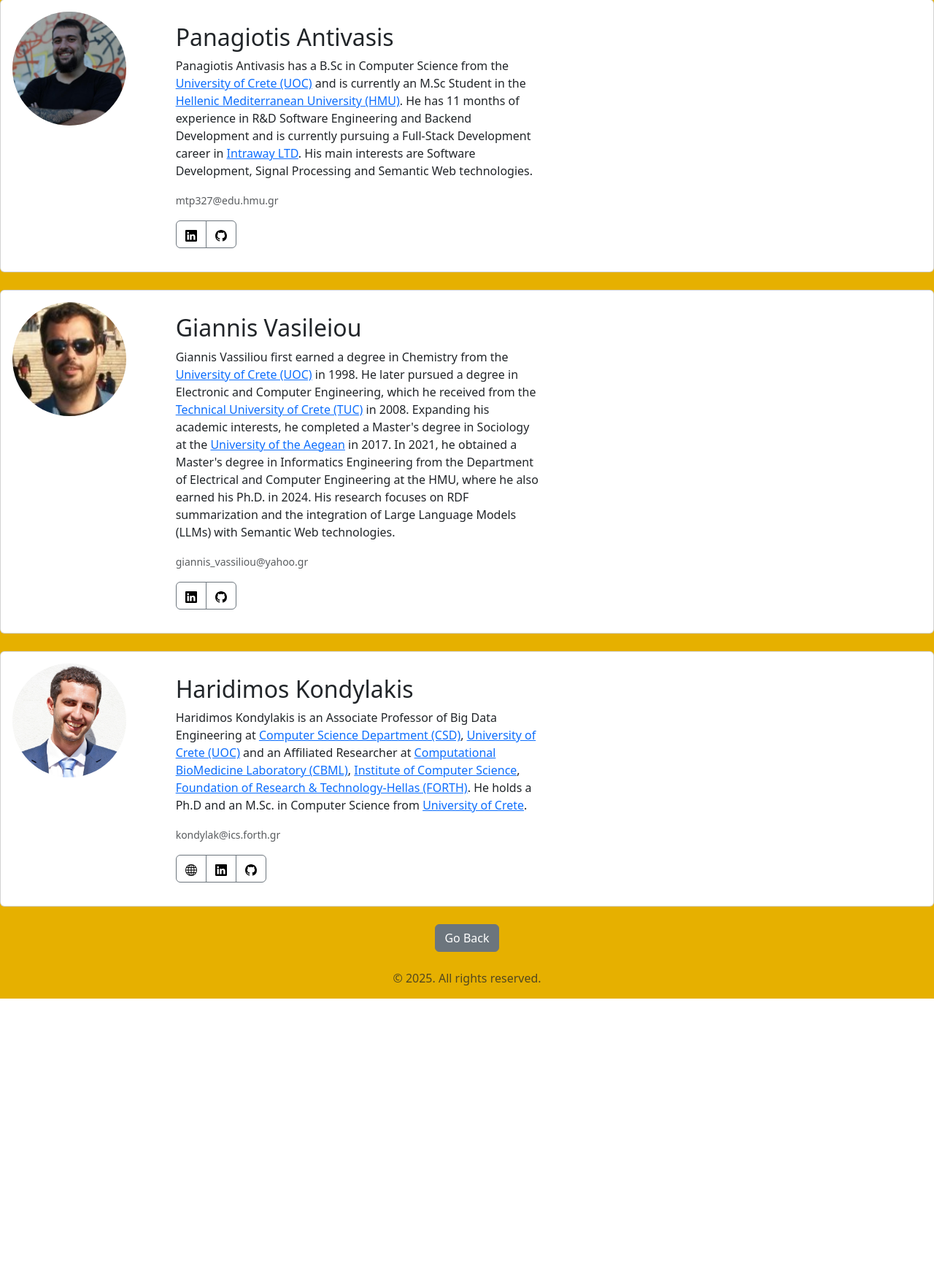
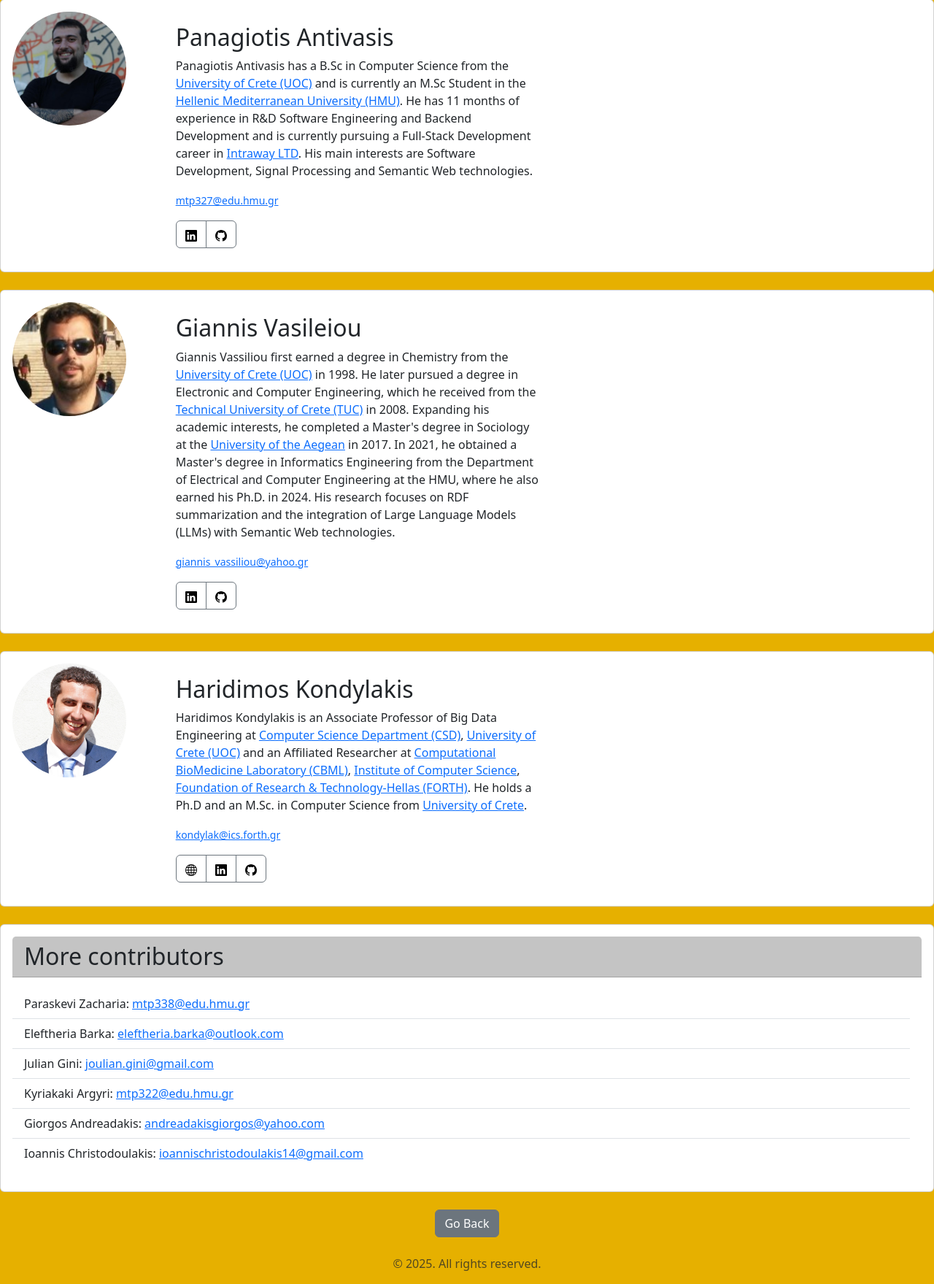
Before and after one commit to Antibas/The-White-Rabbit-Demo, a Flask app: page /about in a window 1280 px wide. Shown: the part 105-1864 px from the top of the page at 73% size. Before the commit the page ends 1473 px from the top, so only its background shows below. Run offline with Flask 3, Linux system fonts and the light colour scheme; parts of the project's set-up code (start-up, migrations or seed data) failed here and were passed over.

Commit message:
feat: :sparkles: Finalized

```diff
--- a/main.py
+++ b/main.py
@@ -42,10 +42,7 @@ def disconnect_user():
 
 @socketio.on("message")
 def process_message(msg: str):
-    params = {}
-    for param in loads(msg):
-        if param[1]:
-            params[param[0]] = param[1]
+    params = loads(msg)
 
     source: str = params["source"]
     target: str = params["target"]
--- a/templates/about.html
+++ b/templates/about.html
@@ -31,7 +31,7 @@
                         R&D Software Engineering and Backend Development and is currently pursuing a Full-Stack Development career in <a href="https://www.intraway.gr/" target="_blank">Intraway LTD</a>.
                         His main interests are Software Development, Signal Processing and Semantic Web technologies.
                     </p>
-                    <p class="card-text"><small class="text-muted">mtp327@edu.hmu.gr</small></p>
+                    <p class="card-text"><small class="text-muted"><a href="mailto:mtp327@edu.hmu.gr">mtp327@edu.hmu.gr</a></small></p>
                     <div class="btn-group">
                         <!-- <a href="" class="btn btn-outline-secondary">
                             <img src="static/img/globe.svg" alt="Website">
@@ -62,7 +62,7 @@
                         HMU, where he also earned his Ph.D. in 2024.
                         His research focuses on RDF summarization and the integration of Large Language Models (LLMs) with Semantic Web technologies.
                     </p>
-                    <p class="card-text"><small class="text-muted">giannis_vassiliou@yahoo.gr</small></p>
+                    <p class="card-text"><small class="text-muted"><a href="mailto:giannis_vassiliou@yahoo.gr">giannis_vassiliou@yahoo.gr</a></small></p>
                     <div class="btn-group">
                         <!-- <a href="" target="_blank" class="btn btn-outline-secondary">
                             <img src="static/img/globe.svg" alt="Website">
@@ -78,7 +78,7 @@
             </div>
         </div>
     </div>
-     <div class="card p-3 align-middle mb-4">
+    <div class="card p-3 align-middle mb-4">
         <div class="row g-0">
             <div class="col-5 col-sm-2">
                 <img src="static/img/haridimos.jpg" class="img-fluid w-75 rounded-circle" alt="card-horizontal-image">
@@ -92,7 +92,7 @@
                         and an Affiliated Researcher at <a href="http://www.ics.forth.gr/cml" target="_blank">Computational BioMedicine Laboratory (CBML)</a>, <a href="http://www.ics.forth.gr" target="_blank">Institute of Computer Science</a>, <a href="http://www.forth.gr" target="_blank">Foundation of Research &amp; Technology-Hellas (FORTH)</a>.
                         He holds a Ph.D and an M.Sc. in Computer Science from <a href="http://www.uoc.gr">University of Crete</a>.
                     </p>
-                    <p class="card-text"><small class="text-muted">kondylak@ics.forth.gr</small></p>
+                    <p class="card-text"><small class="text-muted"><a href="mailto:kondylak@ics.forth.gr">kondylak@ics.forth.gr</a></small></p>
                      <div class="btn-group">
                         <a href="https://users.ics.forth.gr/~kondylak/" target="_blank" class="btn btn-outline-secondary">
                             <img src="static/img/globe.svg" alt="Website">
@@ -108,6 +108,18 @@
             </div>
         </div>
     </div>
+    <div class="card p-3 align-middle mb-4">
+        <h2 class="h2 card-header">More contributors</h2>
+        <ul class="card-body list-group list-group-flush">
+            <!-- <li><span>Giannis Vassiliou</span> vassil@hmu.gr</li> -->
+            <li class="list-group-item"><span class="font-bold">Paraskevi Zacharia:</span> <a href="mailto:mtp338@edu.hmu.gr">mtp338@edu.hmu.gr</a></li>
+            <li class="list-group-item"><span class="font-bold">Eleftheria Barka:</span> <a href="mailto:eleftheria.barka@outlook.com">eleftheria.barka@outlook.com</a></li>
+            <li class="list-group-item"><span class="font-bold">Julian Gini:</span> <a href="mailto:joulian.gini@gmail.com">joulian.gini@gmail.com</a></li>
+            <li class="list-group-item"><span class="font-bold">Kyriakaki Argyri:</span> <a href="mailto:mtp322@edu.hmu.gr">mtp322@edu.hmu.gr</a></li>
+            <li class="list-group-item"><span class="font-bold">Giorgos Andreadakis:</span> <a href="mailto:andreadakisgiorgos@yahoo.com">andreadakisgiorgos@yahoo.com</a></li>
+            <li class="list-group-item"><span class="font-bold">Ioannis Christodoulakis:</span> <a href="mailto:ioannischristodoulakis14@gmail.com">ioannischristodoulakis14@gmail.com</a></li>
+        </ul>
+    </div>
     <div class="card-footer text-center">
         <a href="/" class="btn btn-secondary">Go Back</a>
     </div>
```
Also changed, not shown: static/js/graph.js (+21 -12 lines), README.md.
